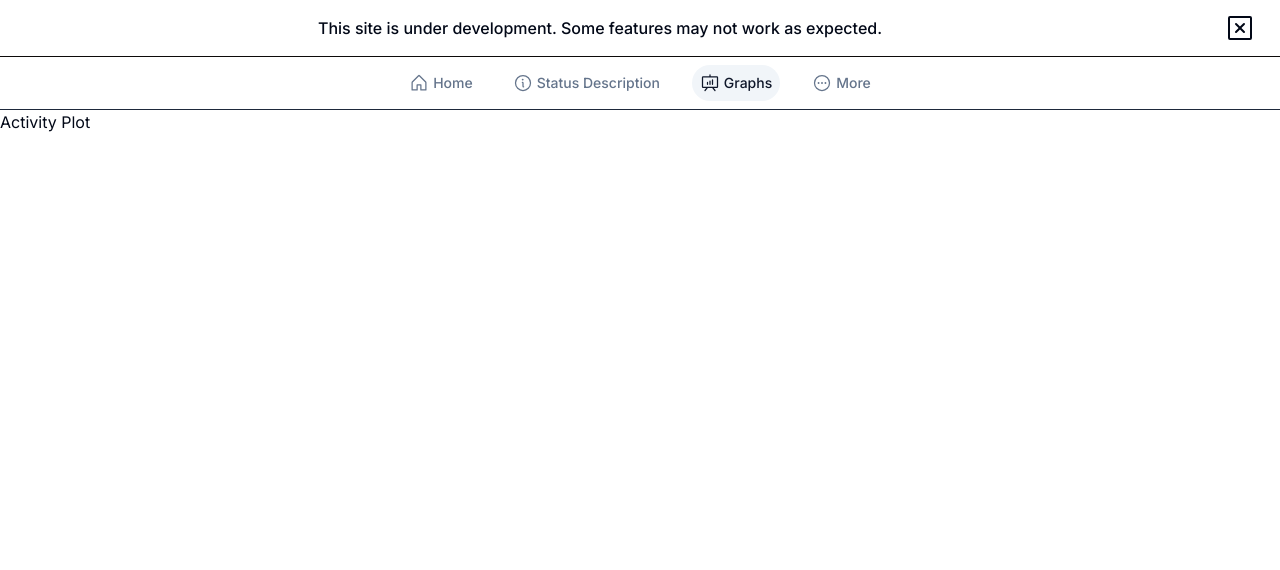
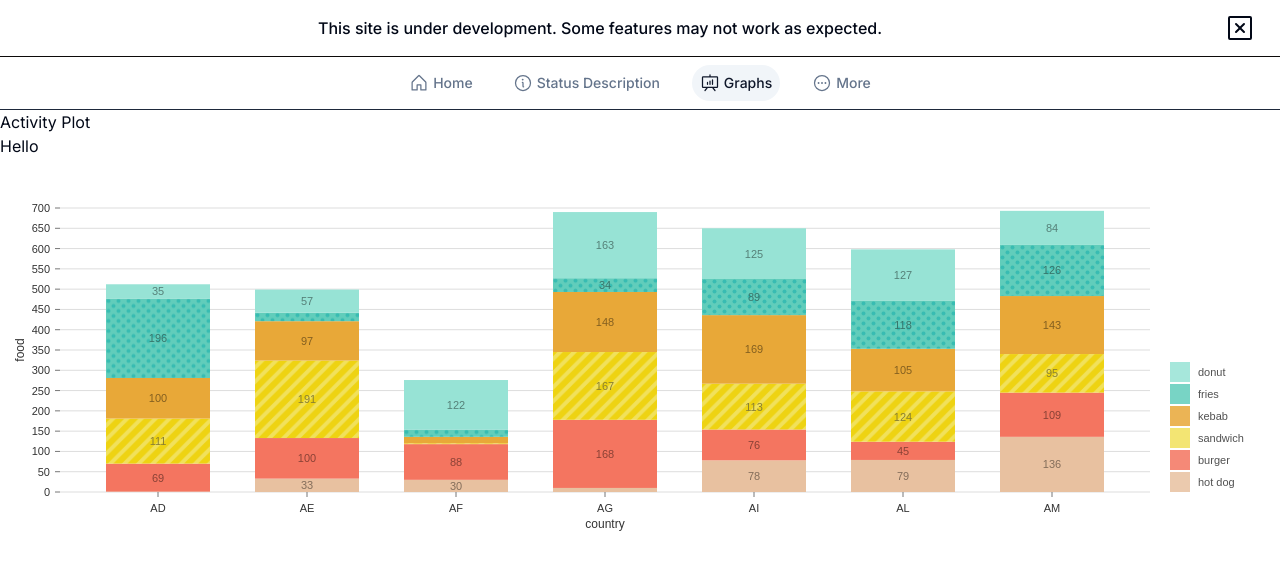
Before and after one commit to thenameisajay/Aurora-Sight-2.0, a Next.js app: page /graphs/activity-plot in a window 1280 px wide. Shown: the top 570 px of the page. Built offline with nearby package versions, Linux system fonts and the light colour scheme; no server answers.

Commit message:
basic graph rendered

```diff
--- a/src/api/statusDescription/statusDescription.ts
+++ b/src/api/statusDescription/statusDescription.ts
@@ -1,16 +1,20 @@
 import axios from 'axios';
 import xml2js from 'xml2js';
 
-import type { Status, XmlStatus } from '@/types/interfaces/statusDescriptions';
+import type {
+    StatusDescription,
+    XmlStatus,
+} from '@/types/interfaces/statusDescriptions';
 
 const URL = 'https://aurorawatch-api.lancs.ac.uk/0.2/status-descriptions.xml';
 
-export async function statusDescription(): Promise<Status[]> {
+export async function statusDescription(): Promise<StatusDescription[]> {
     try {
         const response = await axios.get(URL);
         const xmlData: string = response.data.toString(); // Convert xmlData to a string
 
-        const parsedData = await new Promise<Status[]>((resolve, reject) => {
+        const parsedData = await new Promise<StatusDescription[]>(
+            (resolve, reject) => {
                 xml2js.parseString(xmlData, (err, result) => {
                     if (err) {
                         reject(new Error('Failed to parse XML data'));
@@ -19,7 +23,7 @@ export async function statusDescription(): Promise<Status[]> {
 
                     const { status } = result.status_list;
 
-                const transformedData: Status[] = status.map(
+                    const transformedData: StatusDescription[] = status.map(
                         (item: XmlStatus) => {
                             return {
                                 id: item.$.id,
@@ -38,7 +42,8 @@ export async function statusDescription(): Promise<Status[]> {
 
                     resolve(transformedData);
                 });
-        });
+            },
+        );
 
         return parsedData;
     } catch (error) {
--- a/src/app/api-status/page.tsx
+++ b/src/app/api-status/page.tsx
@@ -22,7 +22,7 @@ const heading = 'API Status';
 const description = 'Check the status of the AuroraWatch UK API.';
 const refreshInterval = 150000;
 
-const StatusCard = ({
+const APIStatusCard = ({
     data,
     error,
     title,
@@ -78,7 +78,7 @@ export default function Page() {
             <HeadBanner heading={heading} description={description} />
             <div className="h-10 md:h-20"></div>
             <div className="grid grid-cols-1 gap-4 lg:grid-cols-3">
-                <StatusCard
+                <APIStatusCard
                     data={currentStatusData}
                     error={currentStatusError}
                     title="Current Status API"
@@ -90,7 +90,7 @@ export default function Page() {
                     activeMessage="Active"
                     errorMessage="Error, The API is currently unavailable."
                 />
-                <StatusCard
+                <APIStatusCard
                     data={alertStatusData}
                     error={alertStatusError}
                     title="Alerting Site Activity API"
@@ -102,7 +102,7 @@ export default function Page() {
                     activeMessage="Active"
                     errorMessage="Error, The API is currently unavailable."
                 />
-                <StatusCard
+                <APIStatusCard
                     data={statusDescriptionData}
                     error={statusDescriptionError}
                     title="Status Description API"
--- a/src/app/graphs/activity-plot/page.tsx
+++ b/src/app/graphs/activity-plot/page.tsx
@@ -1,10 +1,117 @@
-'use client';
-
 import { useQuery } from '@tanstack/react-query';
 
 import { siteActivity } from '@/api/siteActivity/siteActivity';
+import GenericResponsiveBar from '@/components/charts/ResponsiveBar';
 
 const refreshInterval = 150000;
+
+const data = [
+    {
+        country: 'AD',
+        'hot dog': 1,
+        'hot dogColor': 'hsl(108, 70%, 50%)',
+        burger: 69,
+        burgerColor: 'hsl(155, 70%, 50%)',
+        sandwich: 111,
+        sandwichColor: 'hsl(179, 70%, 50%)',
+        kebab: 100,
+        kebabColor: 'hsl(9, 70%, 50%)',
+        fries: 196,
+        friesColor: 'hsl(294, 70%, 50%)',
+        donut: 35,
+        donutColor: 'hsl(36, 70%, 50%)',
+    },
+    {
+        country: 'AE',
+        'hot dog': 33,
+        'hot dogColor': 'hsl(9, 70%, 50%)',
+        burger: 100,
+        burgerColor: 'hsl(340, 70%, 50%)',
+        sandwich: 191,
+        sandwichColor: 'hsl(56, 70%, 50%)',
+        kebab: 97,
+        kebabColor: 'hsl(321, 70%, 50%)',
+        fries: 21,
+        friesColor: 'hsl(82, 70%, 50%)',
+        donut: 57,
+        donutColor: 'hsl(123, 70%, 50%)',
+    },
+    {
+        country: 'AF',
+        'hot dog': 30,
+        'hot dogColor': 'hsl(24, 70%, 50%)',
+        burger: 88,
+        burgerColor: 'hsl(175, 70%, 50%)',
+        sandwich: 2,
+        sandwichColor: 'hsl(113, 70%, 50%)',
+        kebab: 16,
+        kebabColor: 'hsl(80, 70%, 50%)',
+        fries: 18,
+        friesColor: 'hsl(302, 70%, 50%)',
+        donut: 122,
+        donutColor: 'hsl(100, 70%, 50%)',
+    },
+    {
+        country: 'AG',
+        'hot dog': 10,
+        'hot dogColor': 'hsl(329, 70%, 50%)',
+        burger: 168,
+        burgerColor: 'hsl(330, 70%, 50%)',
+        sandwich: 167,
+        sandwichColor: 'hsl(274, 70%, 50%)',
+        kebab: 148,
+        kebabColor: 'hsl(182, 70%, 50%)',
+        fries: 34,
+        friesColor: 'hsl(335, 70%, 50%)',
+        donut: 163,
+        donutColor: 'hsl(29, 70%, 50%)',
+    },
+    {
+        country: 'AI',
+        'hot dog': 78,
+        'hot dogColor': 'hsl(182, 70%, 50%)',
+        burger: 76,
+        burgerColor: 'hsl(193, 70%, 50%)',
+        sandwich: 113,
+        sandwichColor: 'hsl(2, 70%, 50%)',
+        kebab: 169,
+        kebabColor: 'hsl(338, 70%, 50%)',
+        fries: 89,
+        friesColor: 'hsl(75, 70%, 50%)',
+        donut: 125,
+        donutColor: 'hsl(289, 70%, 50%)',
+    },
+    {
+        country: 'AL',
+        'hot dog': 79,
+        'hot dogColor': 'hsl(242, 70%, 50%)',
+        burger: 45,
+        burgerColor: 'hsl(86, 70%, 50%)',
+        sandwich: 124,
+        sandwichColor: 'hsl(298, 70%, 50%)',
+        kebab: 105,
+        kebabColor: 'hsl(222, 70%, 50%)',
+        fries: 118,
+        friesColor: 'hsl(156, 70%, 50%)',
+        donut: 127,
+        donutColor: 'hsl(151, 70%, 50%)',
+    },
+    {
+        country: 'AM',
+        'hot dog': 136,
+        'hot dogColor': 'hsl(57, 70%, 50%)',
+        burger: 109,
+        burgerColor: 'hsl(311, 70%, 50%)',
+        sandwich: 95,
+        sandwichColor: 'hsl(201, 70%, 50%)',
+        kebab: 143,
+        kebabColor: 'hsl(160, 70%, 50%)',
+        fries: 126,
+        friesColor: 'hsl(278, 70%, 50%)',
+        donut: 84,
+        donutColor: 'hsl(98, 70%, 50%)',
+    },
+];
 
 export default function Page() {
     const {
@@ -25,6 +132,10 @@ export default function Page() {
     return (
         <div>
             <h1>Activity Plot</h1>
+            <div className="h-96 w-full">
+                <p>Hello</p>
+                <GenericResponsiveBar data={data} />
+            </div>
         </div>
     );
 }
--- a/src/app/graphs/page.tsx
+++ b/src/app/graphs/page.tsx
@@ -1,10 +1,12 @@
+'use client';
+
 import React from 'react';
 
 import Link from 'next/link';
 
 export default function Page() {
     return (
-        <div className="">
+        <div className=" h-dvh w-full">
             <h1>Hello This is the Area of Graphs</h1>
             <Link href="/graphs/activity-plot" className=" text-blue-500 ">
                 Activity Plot
--- a/src/app/status-description/page.tsx
+++ b/src/app/status-description/page.tsx
@@ -14,13 +14,13 @@ import {
     TableHeader,
     TableRow,
 } from '@/components/ui/table';
-import type { Status } from '@/types/interfaces/statusDescriptions';
+import type { StatusDescription } from '@/types/interfaces/statusDescriptions';
 
 const heading = 'Status Description';
 
 const description = 'A detailed overview of the geomagnetic activity status ';
 
-const StatusTable = ({ data }: { data: Status[] }) => {
+const StatusTable = ({ data }: { data: StatusDescription[] }) => {
     console.log('Status Description in the Table:', data);
 
     return (
--- a/src/components/charts/ResponsiveBar.tsx
+++ b/src/components/charts/ResponsiveBar.tsx
@@ -4,6 +4,11 @@
  */
 import { ResponsiveBar } from '@nivo/bar';
 
+// make sure parent container have a defined height when using
+// responsive component, otherwise height will be 0 and
+// no chart will be rendered.
+// website examples showcase many properties,
+// you'll often use just a few of them.
 const GenericResponsiveBar = ({ data }: { data: any }) => (
     <ResponsiveBar
         data={data}
--- a/src/types/interfaces/cardProps.ts
+++ b/src/types/interfaces/cardProps.ts
@@ -1,7 +1,7 @@
 import type { StatusData } from '@/types/interfaces/currentStatus';
 import type { SiteActivityData } from '@/types/interfaces/siteActivityData';
 
-import type { Status } from './statusDescriptions';
+import type { StatusDescription } from './statusDescriptions';
 
 export interface StatusCardProps {
     data: StatusData[];
@@ -10,7 +10,7 @@ export interface StatusCardProps {
 }
 
 export interface APICardProps {
-    data: StatusData[] | SiteActivityData[] | Status[] | undefined;
+    data: StatusData[] | SiteActivityData[] | StatusDescription[] | undefined;
     error: boolean;
     title: string;
     description: string;
--- a/src/types/interfaces/statusDescriptions.ts
+++ b/src/types/interfaces/statusDescriptions.ts
@@ -3,7 +3,7 @@ interface Description {
     text: string;
 }
 
-export interface Status {
+export interface StatusDescription {
     id: string;
     color: string;
     description: Description;
```
Lines whose indentation alone changed are shown as unchanged.
